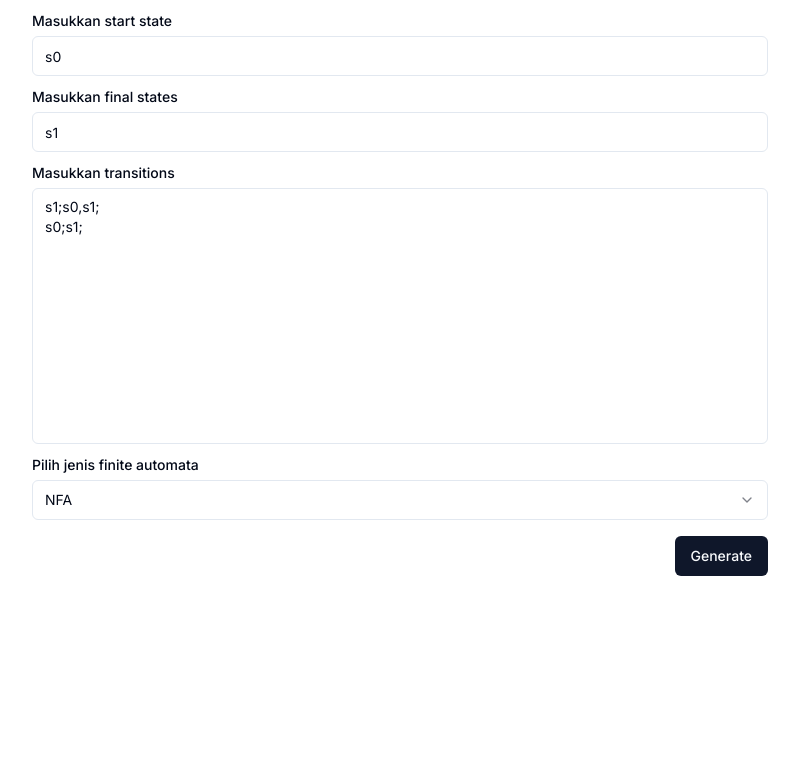
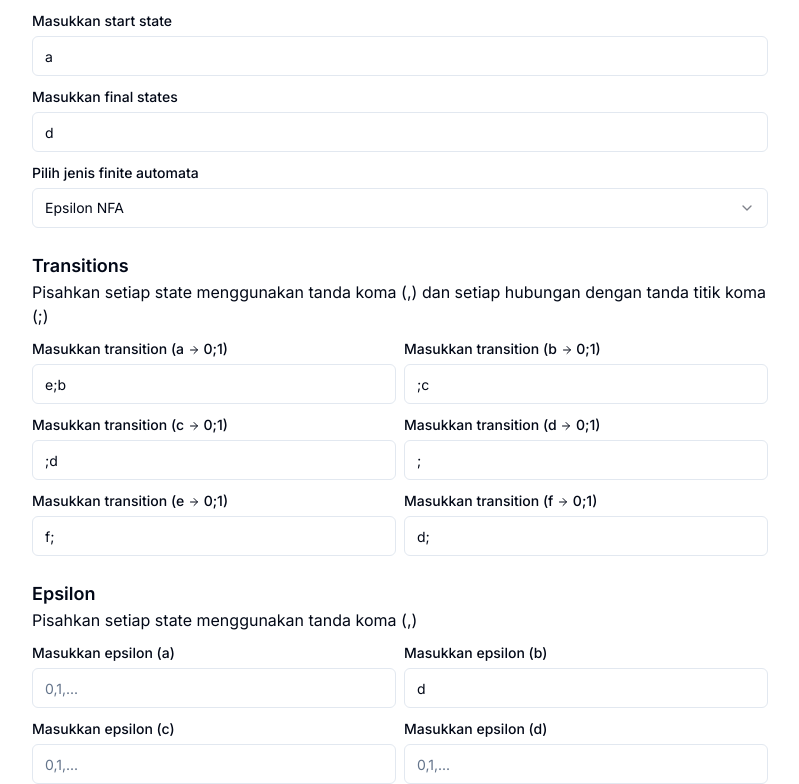
Before and after one commit to rizalanggoro/finite-automata-simulator, a Next.js app: page /nfa-enfa-converter in a window 1280 px wide. Shown: the part 376-1160 px from the top of the page, without its empty margins (240-1039 px from the left). Before the commit the page ends 984 px from the top, so only its background shows below. Built offline with nearby package versions, Linux system fonts and the light colour scheme.

Commit message:
refactor: many things

```diff
--- a/src/app/nfa-enfa-converter/page.tsx
+++ b/src/app/nfa-enfa-converter/page.tsx
@@ -28,31 +28,55 @@ import {
   TableRow,
 } from "@/components/ui/table";
 import { Tabs, TabsContent, TabsList, TabsTrigger } from "@/components/ui/tabs";
-import { Textarea } from "@/components/ui/textarea";
 import { diagramRepository } from "@/lib/repositories/diagram";
+import { eNFAConverterRepository } from "@/lib/repositories/e-nfa-converter";
 import {
   NFA2DFADataProps,
   nfaConverterRepository,
 } from "@/lib/repositories/nfa-enfa-converter";
 import { ArrowRight } from "lucide-react";
 import dynamic from "next/dynamic";
-import { useState } from "react";
+import { useEffect, useState } from "react";
 
 const MermaidComponent = dynamic(() => import("@/components/mermaid"), {
   ssr: false,
 });
 
 export default function Page() {
-  const [alphabets, setAlphabets] = useState("a,b,c");
-  const [states, setStates] = useState("s0,s1");
-  const [startState, setStartState] = useState("s0");
-  const [finalStates, setFinalStates] = useState("s1");
-  const [transitions, setTransitions] = useState("s1;s0,s1;\ns0;s1;");
-  const [faType, setFaType] = useState("nfa");
+  const [alphabets, setAlphabets] = useState("0,1");
+  const [states, setStates] = useState("a,b,c,d,e,f");
+  const [startState, setStartState] = useState("a");
+  const [finalStates, setFinalStates] = useState("d");
+  const [faType, setFaType] = useState("e-nfa");
+  // const [transitions, setTransitions] = useState("s1;s0,s1;\ns0;s1;");
+  const [transitions, setTransitions] = useState<{
+    [key: string]: string;
+  }>({
+    a: "e;b",
+    b: ";c",
+    c: ";d",
+    d: ";",
+    e: "f;",
+    f: "d;",
+  });
+  const [epsilons, setEpsilons] = useState<{
+    [key: string]: string;
+  }>({
+    a: "",
+    b: "d",
+    c: "",
+    d: "",
+    e: "b,c",
+    f: "",
+  });
 
   const [nfa2dfaData, setNfa2dfaData] = useState<
     NFA2DFADataProps | undefined
   >();
+
+  useEffect(() => {
+    console.log({ transitions });
+  }, [transitions]);
 
   const [diagram, setDiagram] = useState({
     nfa: "",
@@ -61,13 +85,13 @@ export default function Page() {
   });
 
   const onClickButtonGenerate = () => {
+    if (faType === "nfa") {
       const result = nfaConverterRepository.generateDFA({
         alphabets: alphabets.toLowerCase(),
         states: states.toLowerCase(),
         startState: startState.toLowerCase(),
         finalStates: finalStates.toLowerCase(),
-      transitions: transitions.toLowerCase(),
-      type: faType,
+        transitions: transitions,
       });
 
       console.log(result);
@@ -79,6 +103,16 @@ export default function Page() {
         eNfa: "",
         dfa: diagramRepository.generateDFA(result.dfaData),
       });
+    } else {
+      const result = eNFAConverterRepository.generateE_NFA({
+        alphabets: alphabets.toLowerCase(),
+        states: states.toLowerCase(),
+        startState: startState.toLowerCase(),
+        finalStates: finalStates.toLowerCase(),
+        transitions: transitions,
+        epsilons,
+      });
+    }
   };
 
   return (
@@ -138,15 +172,6 @@ export default function Page() {
             />
           </div>
           <div className="space-y-1">
-            <Label>Masukkan transitions</Label>
-            <Textarea
-              placeholder="0,1,..."
-              className="min-h-64 resize-none"
-              value={transitions}
-              onChange={(e) => setTransitions(e.target.value)}
-            />
-          </div>
-          <div className="space-y-1">
             <Label>Pilih jenis finite automata</Label>
             <Select defaultValue={faType} onValueChange={(v) => setFaType(v)}>
               <SelectTrigger>
@@ -158,6 +183,70 @@ export default function Page() {
               </SelectContent>
             </Select>
           </div>
+
+          <div>
+            <p className="text-lg font-semibold pt-4">Transitions</p>
+            <p>
+              Pisahkan setiap state menggunakan tanda koma (,) dan setiap
+              hubungan dengan tanda titik koma (;)
+            </p>
+          </div>
+          <div className="grid grid-cols-1 md:grid-cols-2 gap-2">
+            {states.split(",").map((state, indexState) => (
+              <div className="space-y-1" key={"input-transition-" + indexState}>
+                <Label>
+                  Masukkan transition ({state}{" "}
+                  <ArrowRight className="w-3 h-3 inline" />{" "}
+                  {alphabets.replaceAll(",", ";")})
+                </Label>
+                <Input
+                  placeholder="0,1;0,1;..."
+                  value={transitions[state]}
+                  onChange={(e) =>
+                    setTransitions({
+                      ...transitions,
+                      [state]: e.target.value,
+                    })
+                  }
+                />
+              </div>
+            ))}
+          </div>
+
+          {/* <div className="space-y-1">
+            <Label>Masukkan transitions</Label>
+            <Textarea
+              placeholder="0,1,..."
+              className="min-h-64 resize-none"
+              value={transitions}
+              onChange={(e) => setTransitions(e.target.value)}
+            />
+          </div> */}
+          {faType === "e-nfa" && (
+            <>
+              <div>
+                <p className="text-lg font-semibold pt-4">Epsilon</p>
+                <p>Pisahkan setiap state menggunakan tanda koma (,)</p>
+              </div>
+              <div className="gap-2 grid grid-cols-2">
+                {states.split(",").map((item) => (
+                  <div className="space-y-1">
+                    <Label>Masukkan epsilon ({item})</Label>
+                    <Input
+                      placeholder="0,1,..."
+                      value={epsilons[item]}
+                      onChange={(e) =>
+                        setEpsilons({
+                          ...epsilons,
+                          [item]: e.target.value,
+                        })
+                      }
+                    />
+                  </div>
+                ))}
+              </div>
+            </>
+          )}
         </div>
 
         <div className="flex justify-end mt-4">
--- /dev/null
+++ b/src/lib/repositories/e-nfa-converter.ts
@@ -0,0 +1,62 @@
+import { E_NFADataProps, E_NFAInputProps } from "../types/types";
+
+const generateE_NFAData = (input: E_NFAInputProps): E_NFADataProps => {
+  const states = input.states.split(",");
+  const alphabets = input.alphabets.split(",");
+  const startState = input.startState;
+  const finalStates = input.finalStates.split(",");
+  const transitions: {
+    [key: string]: {
+      [key: string]: string[];
+    };
+  } = {};
+  const epsilonTransitions: {
+    [key: string]: string[];
+  } = {};
+
+  for (const transition of Object.entries(input.transitions)) {
+    const key = transition[0].toLowerCase();
+    const value = transition[1].toLowerCase();
+
+    const innerTransitions: { [key: string]: string[] } = {};
+
+    const statesByAlphabet = value.split(";");
+    for (let a = 0; a < alphabets.length; a++) {
+      const alphabet = alphabets[a];
+      if (statesByAlphabet[a].length > 0)
+        innerTransitions[alphabet] = statesByAlphabet[a].split(",");
+    }
+
+    transitions[key] = innerTransitions;
+  }
+
+  // epsilon transitions
+  for (const epsilonTransition of Object.entries(input.epsilons)) {
+    const key = epsilonTransition[0].toLowerCase();
+    const value = epsilonTransition[1].toLowerCase();
+    console.log({ key, value });
+
+    if (value.length > 0) {
+      epsilonTransitions[key] = value.split(",");
+    }
+  }
+
+  return {
+    states,
+    alphabets,
+    startState,
+    finalStates,
+    transitions,
+    epsilonTransitions,
+  };
+};
+
+const generateE_NFA = (input: E_NFAInputProps) => {
+  const data = generateE_NFAData(input);
+
+  console.log(data);
+};
+
+export const eNFAConverterRepository = {
+  generateE_NFA,
+};
--- a/src/lib/repositories/nfa-enfa-converter.ts
+++ b/src/lib/repositories/nfa-enfa-converter.ts
@@ -1,26 +1,4 @@
-import { DFADataProps } from "../types/types";
-
-type NFAInputProps = {
-  alphabets: string;
-  states: string;
-  startState: string;
-  finalStates: string;
-  transitions: string;
-  type: string | "nfa" | "e-nfa";
-};
-
-type NFADataProps = {
-  alphabets: string[];
-  states: string[];
-  startState: string;
-  finalStates: string[];
-  transitions: {
-    [key: string]: {
-      [key: string]: string[];
-    };
-  };
-  type: string | "nfa" | "e-nfa";
-};
+import { DFADataProps, NFADataProps, NFAInputProps } from "../types/types";
 
 type DFATableProps = {
   [key: string]: {
@@ -47,20 +25,36 @@ const generateNFAData = (input: NFAInputProps): NFADataProps => {
     };
   } = {};
 
-  const _transitions = input.transitions.split("\n").map((item) => {
-    const destinations = item.split(";");
-    const map: {
-      [key: string]: string[];
-    } = {};
-    for (let a = 0; a < destinations.length; a++)
-      if (destinations[a].length > 0)
-        map[alphabets[a]] = destinations[a].split(",");
+  for (const transition of Object.entries(input.transitions)) {
+    const key = transition[0].toLowerCase();
+    const value = transition[1].toLowerCase();
 
-    return map;
-  });
+    const innerTransitions: { [key: string]: string[] } = {};
 
-  for (let a = 0; a < _transitions.length; a++)
-    transitions[states[a]] = _transitions[a];
+    const statesByAlphabet = value.split(";");
+    for (let a = 0; a < alphabets.length; a++) {
+      const alphabet = alphabets[a];
+      if (statesByAlphabet[a].length > 0)
+        innerTransitions[alphabet] = statesByAlphabet[a].split(",");
+    }
+
+    transitions[key] = innerTransitions;
+  }
+
+  // const _transitions = input.transitions.split("\n").map((item) => {
+  //   const destinations = item.split(";");
+  //   const map: {
+  //     [key: string]: string[];
+  //   } = {};
+  //   for (let a = 0; a < destinations.length; a++)
+  //     if (destinations[a].length > 0)
+  //       map[alphabets[a]] = destinations[a].split(",");
+
+  //   return map;
+  // });
+
+  // for (let a = 0; a < _transitions.length; a++)
+  //   transitions[states[a]] = _transitions[a];
 
   return {
     states,
@@ -68,7 +62,6 @@ const generateNFAData = (input: NFAInputProps): NFADataProps => {
     startState,
     finalStates,
     transitions,
-    type: input.type,
   };
 };
 
--- a/src/lib/types/types.ts
+++ b/src/lib/types/types.ts
@@ -7,6 +7,16 @@ export type DFADataProps = {
     [key: string]: {
       [key: string]: string;
     };
+  };
+};
+
+export type NFAInputProps = {
+  alphabets: string;
+  states: string;
+  startState: string;
+  finalStates: string;
+  transitions: {
+    [key: string]: string;
   };
 };
 
@@ -21,3 +31,31 @@ export type NFADataProps = {
     };
   };
 };
+
+export type E_NFAInputProps = {
+  alphabets: string;
+  states: string;
+  startState: string;
+  finalStates: string;
+  transitions: {
+    [key: string]: string;
+  };
+  epsilons: {
+    [key: string]: string;
+  };
+};
+
+export type E_NFADataProps = {
+  states: string[];
+  startState: string;
+  finalStates: string[];
+  alphabets: string[];
+  transitions: {
+    [key: string]: {
+      [key: string]: string[];
+    };
+  };
+  epsilonTransitions: {
+    [key: string]: string[];
+  };
+};
```
Lines whose indentation alone changed are shown as unchanged.
